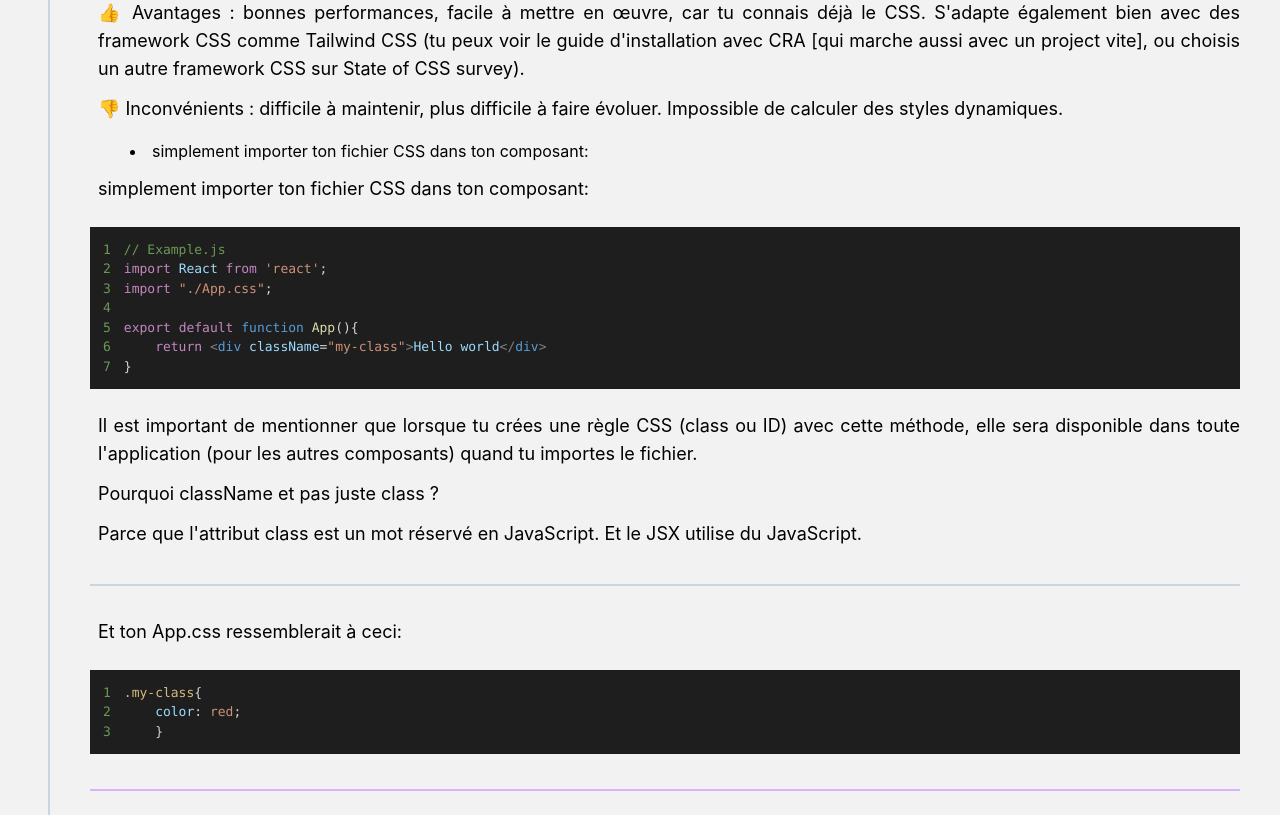
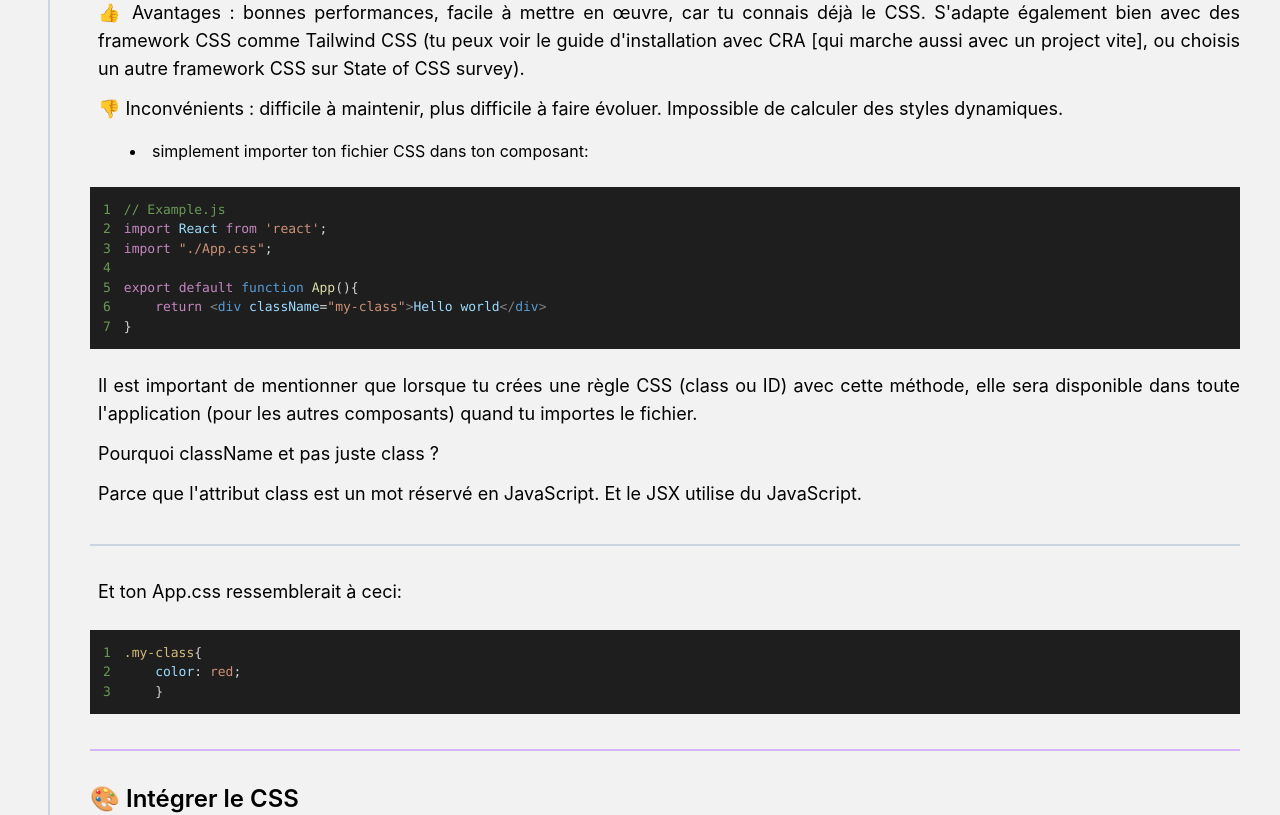
Before and after one commit to L0ot3r/Reminder-JS, a React (Create React App) app: page / in a window 1280 px wide. Shown: the part 1480-2295 px from the top of the page. Built offline with nearby package versions, Linux system fonts and the light colour scheme.

Commit message:
maj 0.1.2

```diff
--- a/src/components/Feed.jsx
+++ b/src/components/Feed.jsx
@@ -29,8 +29,10 @@ const Feed = ({ session, categories, setSession, setCategories }) => {
 					{cours[session]?.body?.subtitle?.txt}
 				</h4>
 				{cours[session].body?.text?.map((el) => (
-					<div className='w-full flex flex-col gap-3 px-4 sm:px-5' key={nanoid()}>
-
+					<div
+						className='w-full flex flex-col gap-3 px-4 sm:px-5'
+						key={nanoid()}
+					>
 						{/*  TITRE DU CHAPITRE  */}
 						{el?.title && (
 							<h4
@@ -45,20 +47,29 @@ const Feed = ({ session, categories, setSession, setCategories }) => {
 						{/* SEPARATEUR */}
 						{el?.hr && <hr className='border-t-2 border-slate-300 my-5' />}
 
-						{/* LISTE A PUCES */}
-						{el?.isList &&
-							el?.body?.map((item) => (
-								<li key={nanoid()} className={`py-0 pl-10 list-disc ${item.bold && 'font-bold'}`}>
-									{item?.txt}
-								</li>
-							))}
-
-						{/* TEXTE NORMAL */}
-						{el?.body?.map((item) => (
-							<p key={nanoid()} className={`text-justify md:text-left sm:text-justify text-lg md:text-base pl-2 ${item.bold && 'font-bold'}`}>
-								{item?.txt}
-							</p>
-						))}
+						{el?.isList
+							? el?.body?.map((item) => (
+									// /* LISTE A PUCES */
+									<li
+										key={nanoid()}
+										className={`py-0 pl-10 list-disc ${
+											item?.bold && 'font-bold'
+										}`}
+									>
+										{item?.txt}
+									</li>
+							  ))
+							: el?.body?.map((item) => (
+									// /* TEXTE NORMAL */
+									<p
+										key={nanoid()}
+										className={`text-justify md:text-left sm:text-justify text-lg md:text-base pl-2 ${
+											item?.bold && 'font-bold'
+										}`}
+									>
+										{item?.txt}
+									</p>
+							  ))}
 
 						{/* IMAGE */}
 						{el?.img && (
--- a/src/constants/cours.js
+++ b/src/constants/cours.js
@@ -758,6 +758,7 @@ ReactDOM.render(
 							isList: true,
 							body: [
 								{
+									bold: true,
 									txt: `Functional components`
 								}
 							],
@@ -795,6 +796,7 @@ ReactDOM.render(
 							isList: true,
 							body: [
 								{
+									bold: true,
 									txt: `Class components`
 								}
 							]
@@ -888,6 +890,7 @@ const MyComponent = () => {
 				btnSlug: `Que sont les props dans React ?`,
 				body: {
 					subtitle: {
+						color: 'text-red-500',
 						txt: 'Introduction'
 					},
 					text: [
--- a/src/index.css
+++ b/src/index.css
@@ -25,10 +25,10 @@ code {
     monospace;
 }
 
+
 .list-aside {
   width: 100%;
 }
-
 
 .container-btn-aside {
   padding: 8px 0 8px 4px;
@@ -41,19 +41,15 @@ code {
 }
 
 .list-aside-btn {
-  opacity: 0;
-
   width: max-content;
   padding: 4px 10px;
   font-weight: 500;
   border-radius: 4px;
 
+  opacity: 0;
   transform: translateX(-50%);
-  z-index: -1;
-
   transition: all 0.4s ease-in-out;
 }
-
 .list-aside:hover .list-aside-btn {
   transform: translateX(0);
   box-shadow: 1px 2px 8px #333;
```
Also changed, not shown: src/components/SideBar.jsx (+0 -16 lines).
